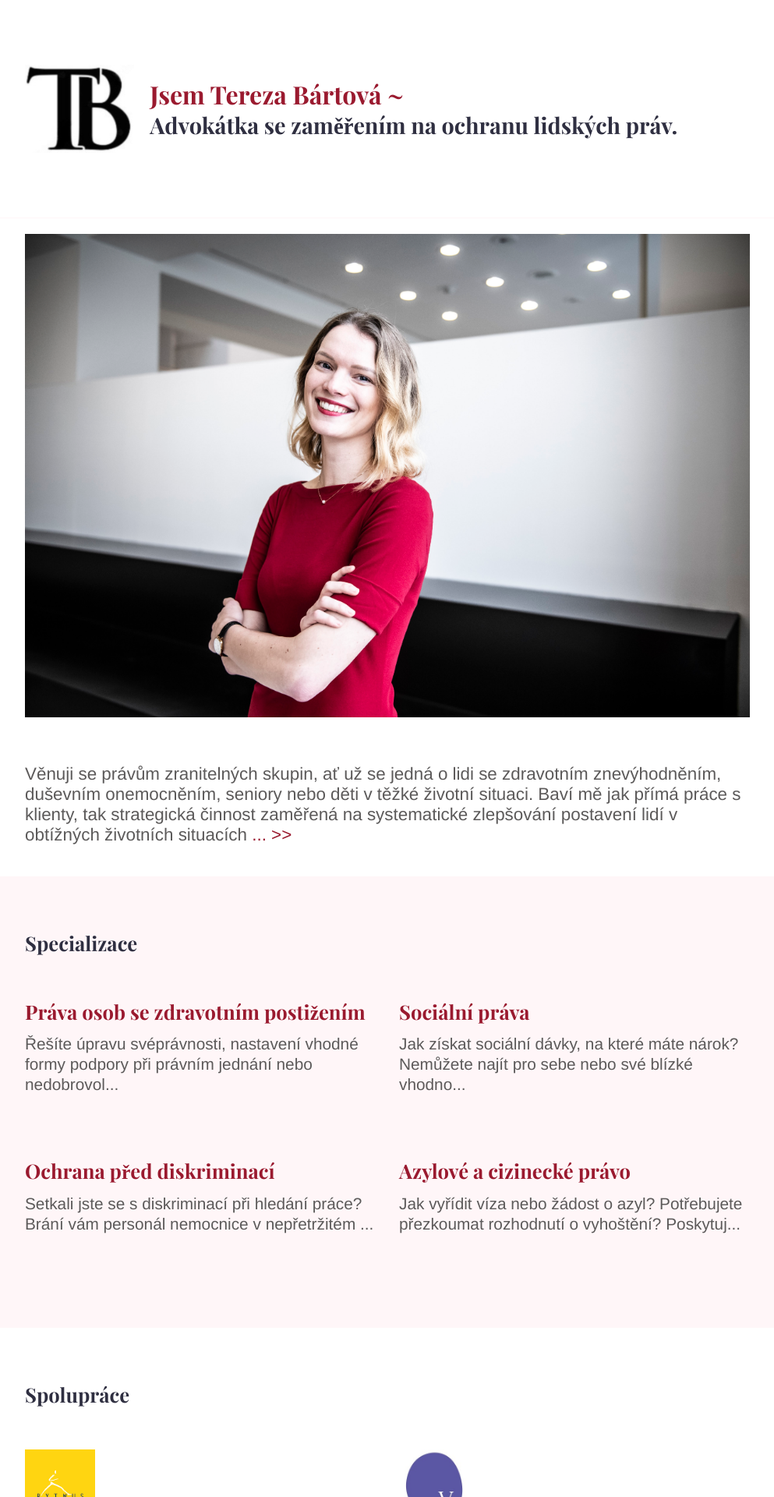
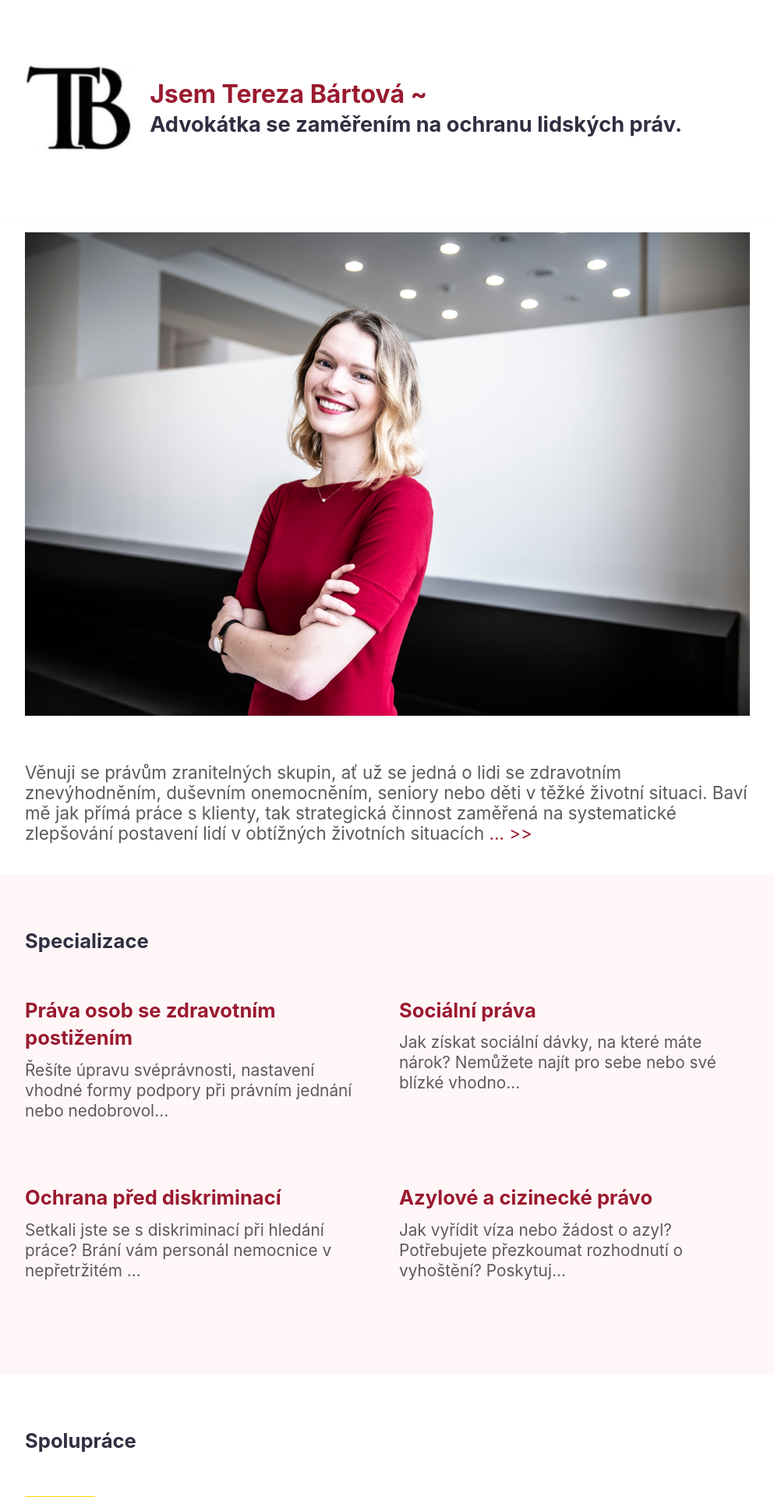
Before and after one commit to terezabartova/terezabartova.github.io, a Jekyll site: the page built from index.md, in a window 1280 px wide. Shown: the top 1920 px of the page at 78% size, without its empty margins (143-1136 px from the left). Built offline with Jekyll 4.4.1, drawn with Linux system fonts in a browser that asks for light colours.

Commit message:
Using Enriqueta Font

```diff
--- a/_sass/bootstrap/_variables.scss
+++ b/_sass/bootstrap/_variables.scss
@@ -274,9 +274,10 @@ $embed-responsive-aspect-ratios: join(
 // Font, line-height, and color for body text, headings, and more.
 
 // stylelint-disable value-keyword-case
-$font-family-sans-serif:      -apple-system, BlinkMacSystemFont, "Segoe UI", Roboto, "Helvetica Neue", Arial, "Noto Sans", "Liberation Sans", sans-serif, "Apple Color Emoji", "Segoe UI Emoji", "Segoe UI Symbol", "Noto Color Emoji" !default;
-$font-family-monospace:       SFMono-Regular, Menlo, Monaco, Consolas, "Liberation Mono", "Courier New", monospace !default;
+$font-family-sans-serif:      "Enriqueta", -apple-system, BlinkMacSystemFont, "Segoe UI", Roboto, "Helvetica Neue", Arial, "Noto Sans", "Liberation Sans", sans-serif, "Apple Color Emoji", "Segoe UI Emoji", "Segoe UI Symbol", "Noto Color Emoji" !default;
+$font-family-monospace:       "Enriqueta", SFMono-Regular, Menlo, Monaco, Consolas, "Liberation Mono", "Courier New", monospace !default;
 $font-family-base:            $font-family-sans-serif !default;
+$font-family-heading:         $font-family-sans-serif !default;
 // stylelint-enable value-keyword-case
 
 $font-size-base:              1rem !default; // Assumes the browser default, typically `16px`
--- a/_sass/components/_headline.scss
+++ b/_sass/components/_headline.scss
@@ -46,16 +46,16 @@
     color: $black;
     font-family: $font-family-heading;
     @include media-breakpoint-down(xl) {
-      font-size: 1.9rem;
+      font-size: 1.8rem;
     }
     @include media-breakpoint-down(lg) {
-      font-size: 1.8rem;
+      font-size: 1.7rem;
     }
     @include media-breakpoint-down(md) {
       font-size: 1.3rem;
     }
     @include media-breakpoint-down(sm) {
-      font-size: 1.25rem;
+      font-size: 1.2rem;
     }
     @include media-breakpoint-down(xs) {
       font-size: 1rem;
--- a/assets/css/style.scss
+++ b/assets/css/style.scss
@@ -15,10 +15,6 @@ $link-color: $primary;
 $link-decoration: none;
 $link-hover-color: lighten($primary, 10%);
 $link-hover-decoration: underline;
-
-// Fonts
-$font-family-base: Helvetica, Arial, sans-serif, -apple-system;
-$font-family-heading: "Playfair Display", serif, -apple-system;
 
 // Footer
 $footer-background-color: $primary;
```
